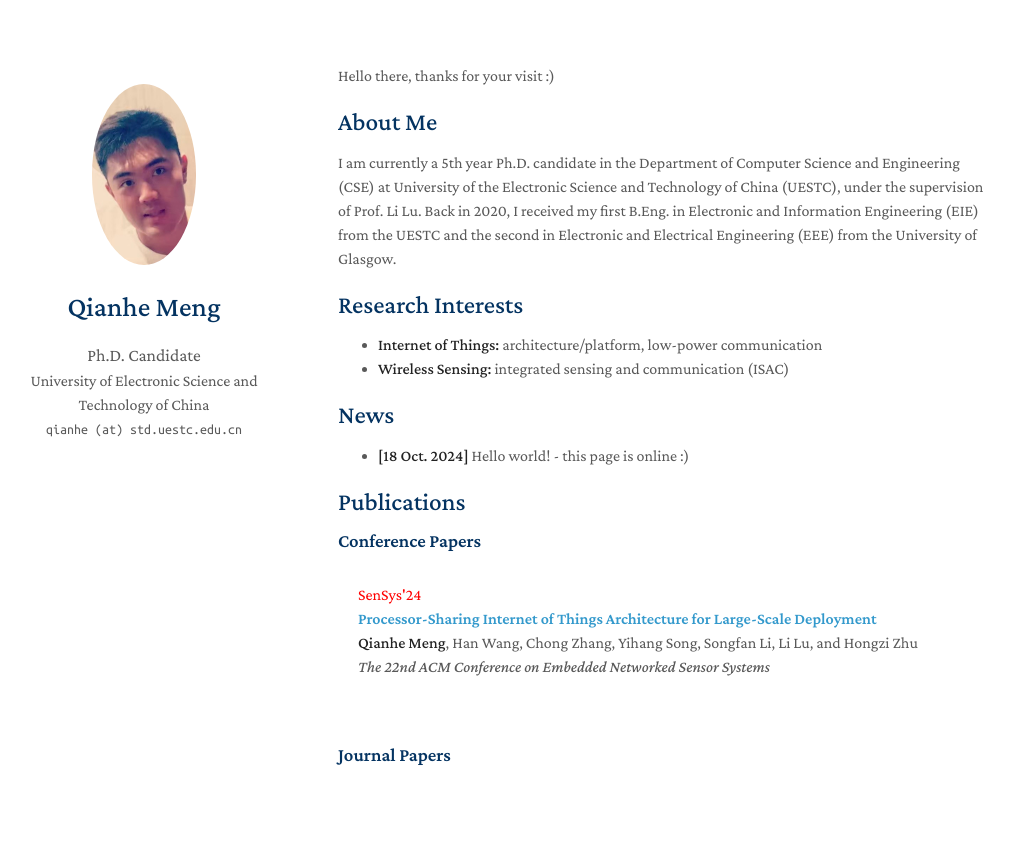
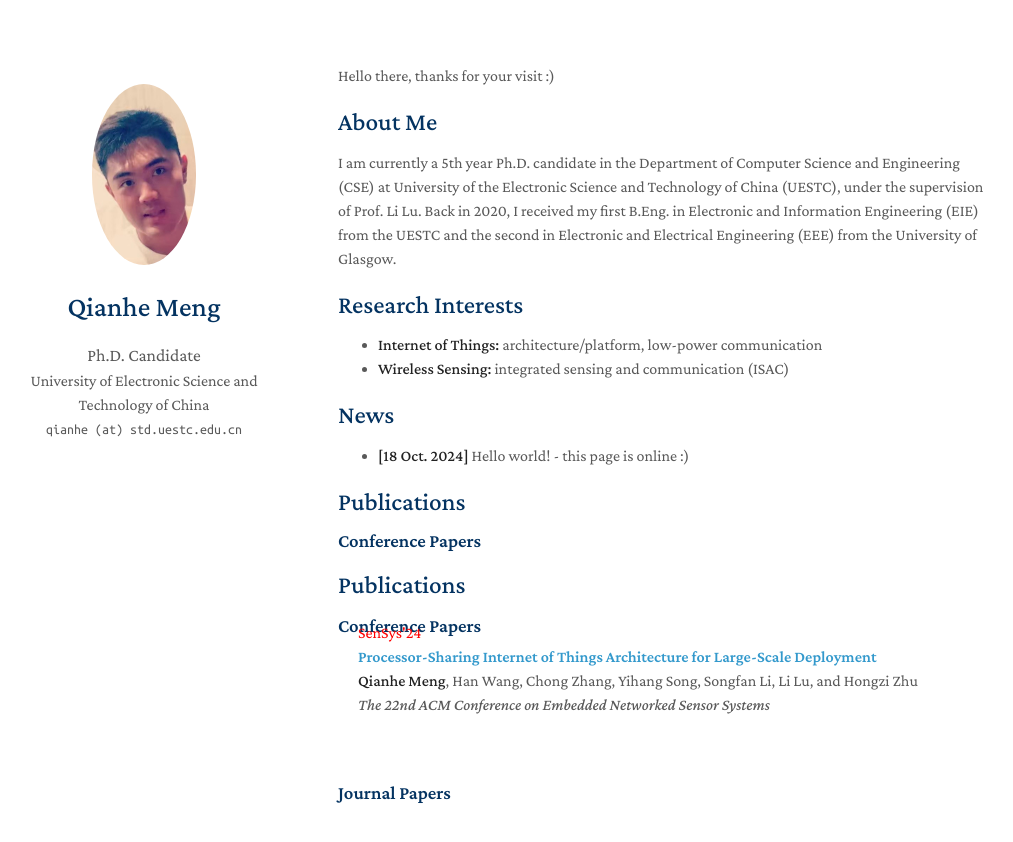
Before and after one commit to mqhyes/mqhyes.github.io, a Jekyll site: the page built from index.md, in a window 1280 px wide. Shown: the top 842 px of the page, without its empty margins (132-1145 px from the left). Built offline with Jekyll 4.4.1, drawn with Linux system fonts in a browser that asks for light colours; a style sheet for code colours, icons or effects is not loaded.

Commit message:
Update publications_v2.md

```diff
--- a/_includes/publications_v2.md
+++ b/_includes/publications_v2.md
@@ -1,7 +1,9 @@
-<!-- <h2 id="publications" style="margin: 2px 0px -15px;">Conference Papers</h2> -->
+<h2 id="publications" style="margin: 2px 0px -15px;">Publications</h2>
 
 <div class="publications">
 <ol class="bibliography">
+
+<h3 id="publications" style="margin: 2px 0px -15px;">Conference Papers</h3>
 
 {% for link in site.data.publications.main %}
 
```
